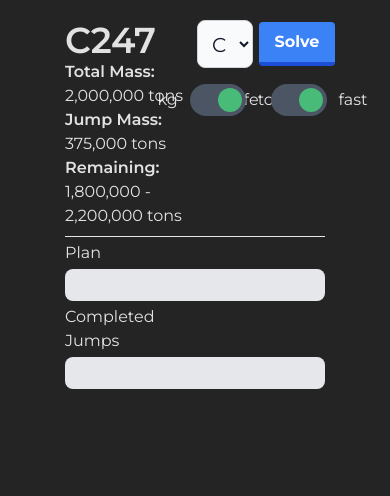
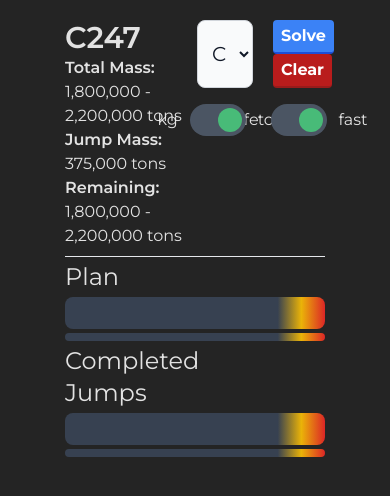
Before and after one commit to dotfortun/wormroller, a Vue app: page / in a window 390 px wide. Shown: the top 496 px of the page. Built offline with nearby package versions, Linux system fonts and the light colour scheme.

Commit message:
Yanno, I never thought about what I think about when I am rolling a wormhole.

```diff
--- a/src/App.vue
+++ b/src/App.vue
@@ -5,7 +5,7 @@ import { ref, watch } from "vue";
 import { useSolverStore } from "./stores/solver";
 
 const store = useSolverStore();
-const { wormholes, ships, jumps, plan, solver, getJumpStyles } = store;
+const { wormholes, ships, jumps, plan, solver, clear, getJumpStyles } = store;
 
 const displayTons = ref(true);
 const rollFast = ref(true);
@@ -22,7 +22,8 @@ const displayMass = (value) => {
       <div class="col-span-all row-span-1">
         <span class="mass-label">Total Mass:</span>{{ " " }}
         <span>
-          {{ displayMass(store.selectedWH.totalMass) }}
+          {{ displayMass(store.selectedWH.totalMass * 0.9) }} -
+          {{ displayMass(store.selectedWH.totalMass * 1.1) }}
           {{ displayTons ? "tons" : "kg" }}
         </span>
       </div>
@@ -48,7 +49,10 @@ const displayMass = (value) => {
           {{ wh.type }}
         </option>
       </select>
-      <button @click="() => solver(rollFast)">Solve</button>
+      <div class="buttons">
+        <button @click="() => solver(rollFast)">Solve</button>
+        <button class="clear" @click="() => clear()">Clear</button>
+      </div>
       <Toggle label-left="kg" label-right="tons" v-model="displayTons" />
       <Toggle label-left="safe" label-right="fast" v-model="rollFast" />
     </div>
@@ -58,8 +62,8 @@ const displayMass = (value) => {
     </div>
     <!-- interface to select fast/safe rolling -->
     <hr class="col-span-full" />
-    <h4>Plan</h4>
-    <div class="wh-bar">
+    <h3>Plan</h3>
+    <div class="wh-bar h-8">
       <div
         v-for="jump in store.plan"
         class="ship-bar"
@@ -68,8 +72,9 @@ const displayMass = (value) => {
         {{ jump.ship }} ({{ jump.jumpState.join("/") }})
       </div>
     </div>
-    <h4>Completed Jumps</h4>
-    <div class="wh-bar">
+    <div class="wh-bar h-2"></div>
+    <h3>Completed Jumps</h3>
+    <div class="wh-bar h-8">
       <div
         v-for="jump in store.jumps"
         class="ship-bar"
@@ -78,24 +83,29 @@ const displayMass = (value) => {
         {{ jump.ship }} ({{ jump.jumpState.join("/") }})
       </div>
     </div>
+    <div class="wh-bar h-2"></div>
   </main>
 </template>
 
 <style scoped>
-main {
-  @apply grid grid-cols-2 gap-1 my-5 mx-auto w-8/12 md:max-w-full;
-}
-
 select {
-  @apply col-span-1 self-start bg-gray-50 border border-gray-300 text-gray-900 rounded-lg focus:ring-blue-500 focus:border-blue-500 block w-full p-2.5 dark:bg-gray-700 dark:border-gray-600 dark:placeholder-gray-400 dark:text-white text-xl dark:focus:ring-blue-500 dark:focus:border-blue-500;
+  @apply col-span-1;
 }
 
 .controls {
   @apply self-start grid grid-cols-2 gap-4 row-span-1 justify-around;
 }
 
-.controls button {
-  @apply bg-blue-500 hover:bg-blue-400 text-white font-bold py-2 px-4 border-b-4 border-blue-700 hover:border-blue-500 rounded col-span-1 place-self-center w-min;
+.buttons {
+  @apply flex-1 flex-row w-full;
+}
+
+.buttons button {
+  @apply mx-1 bg-blue-500 hover:bg-blue-400 text-white font-bold py-1 px-2 border-b-2 border-blue-700 hover:border-blue-500 rounded col-span-1 place-self-center w-min;
+}
+
+.buttons button.clear {
+  @apply bg-red-700 hover:bg-red-500 border-red-800 hover:border-red-600;
 }
 
 .mass-label {
@@ -107,11 +117,11 @@ select {
 }
 
 .wh-bar {
-  @apply w-full rounded-lg flex flex-row bg-gray-200 h-8 dark:bg-gray-700 col-span-full;
+  @apply w-full overflow-x-hidden rounded-lg flex flex-row col-span-full bg-gradient-to-r from-gray-700 from-9/11 via-10/11 via-yellow-500 to-red-600;
 }
 
 .ship-bar {
-  @apply h-8 p-1 self-start flex-shrink-0 flex-grow-0 text-center border-r-slate-400 border-solid border-r-2 overflow-hidden hover:overflow-visible hover:h-min hover:isolate;
+  @apply h-8 p-1 self-start flex-shrink-0 flex-grow-0 text-center border-r-slate-400 border-solid border-r-2 overflow-hidden hover:overflow-visible hover:isolate;
 }
 .ship-bar:first-child {
   @apply rounded-l-lg;
--- a/src/stores/solver.js
+++ b/src/stores/solver.js
@@ -32,12 +32,12 @@ export const useSolverStore = defineStore('solver', () => {
       hot: 274_000_000,
       color: "#0099cc",
     },
-    // {
-    //   name: "praxis 2",
-    //   cold: 174_000_000,
-    //   hot: 274_000_000,
-    //   color: "#cc9900",
-    // },
+    {
+      name: "praxis 2",
+      cold: 174_000_000,
+      hot: 274_000_000,
+      color: "#0099cc",
+    },
     {
       name: "mega",
       cold: 196_000_000,
@@ -64,8 +64,9 @@ export const useSolverStore = defineStore('solver', () => {
   }, 0)
 
   const getJumpStyles = (jump) => {
+    const ship = ships.value.filter((i) => i.name === jump.ship)[0];
     return {
-      background: ships.value.filter((i) => i.name === jump.ship)[0].color,
+      background: ship ? ship.color : "#f33",
       width: `${(jump.mass / (selectedWH.value.totalMass * 1.1)) * 100}%`,
     };
   };
@@ -74,12 +75,20 @@ export const useSolverStore = defineStore('solver', () => {
     plan.value = [];
     let limit = 0;
     while (planMassKg.value.min > 0) {
-      if (planMassKg.value.med > 0) {
-        plan.value.push(...ships.value.map(s => ({
-          ship: s.name,
-          jumpState: ["hot", "hot"],
-          mass: s.hot + s.hot
-        })));
+      for (let s of ships.value) {
+        if (planMassKg.value.med > (s.hot + s.hot)) {
+          plan.value.push({
+            ship: s.name,
+            jumpState: ["hot", "hot"],
+            mass: s.hot + s.hot
+          });
+        } else if (planMassKg.value.med > s.cold) {
+          plan.value.push({
+            ship: s.name,
+            jumpState: ["cold", "hot"],
+            mass: s.cold + s.hot
+          });
+        }
       }
       limit++
       if (limit > 10) {
@@ -87,19 +96,12 @@ export const useSolverStore = defineStore('solver', () => {
         break;
       }
     }
-    while (planMassKg.value.med > 0) {
-      plan.value.push(...ships.value.map(s => ({
-        ship: s.name,
-        jumpState: ["cold", "hot"],
-        mass: s.cold + s.hot
-      })));
-      limit++
-      if (limit > 10) {
-        limit = 0;
-        break;
-      }
-    }
     jumps.value = plan.value;
+  }
+
+  const clear = () => {
+    jumps.value = [];
+    plan.value = [];
   }
 
   return {
@@ -110,6 +112,7 @@ export const useSolverStore = defineStore('solver', () => {
     jumps,
     plan,
     solver,
+    clear,
     getJumpStyles
   }
 })
--- a/src/style.css
+++ b/src/style.css
@@ -16,6 +16,10 @@
   -webkit-text-size-adjust: 100%;
 }
 
+main {
+  @apply grid grid-cols-2 gap-1 my-5 mx-auto w-8/12 md:max-w-full;
+}
+
 h1 {
   @apply mb-4 font-bold leading-none tracking-normal;
   @apply text-4xl md:text-5xl lg:text-6xl;
@@ -23,5 +27,17 @@ h1 {
 }
 
 h2 {
-  @apply text-4xl font-semibold dark:text-white;
+  @apply text-3xl font-semibold dark:text-white;
 }
+
+h3 {
+  @apply text-2xl font-medium dark:text-white;
+}
+
+h4 {
+  @apply text-xl;
+}
+
+select {
+  @apply bg-gray-50 border border-gray-300 text-gray-900 rounded-lg focus:ring-blue-500 focus:border-blue-500 block w-full p-2.5 dark:bg-gray-700 dark:border-gray-600 dark:placeholder-gray-400 dark:text-white text-xl dark:focus:ring-blue-500 dark:focus:border-blue-500;
+}
--- a/tailwind.config.js
+++ b/tailwind.config.js
@@ -11,6 +11,13 @@ export default {
       fontFamily: {
         'sans': ['Montserrat', ...defaultTheme.fontFamily.sans],
         'mono': ['Ubuntu Mono', ...defaultTheme.fontFamily.sans],
+      },
+      gradientColorStopPositions: {
+        '9/11': 'calc(9/11 * 100%)',
+        '10/11': 'calc(10/11 * 100%)',
+        '11/11': 'calc(11/11 * 100%)',
+      },
+      colors: {
       }
     },
   },
```
